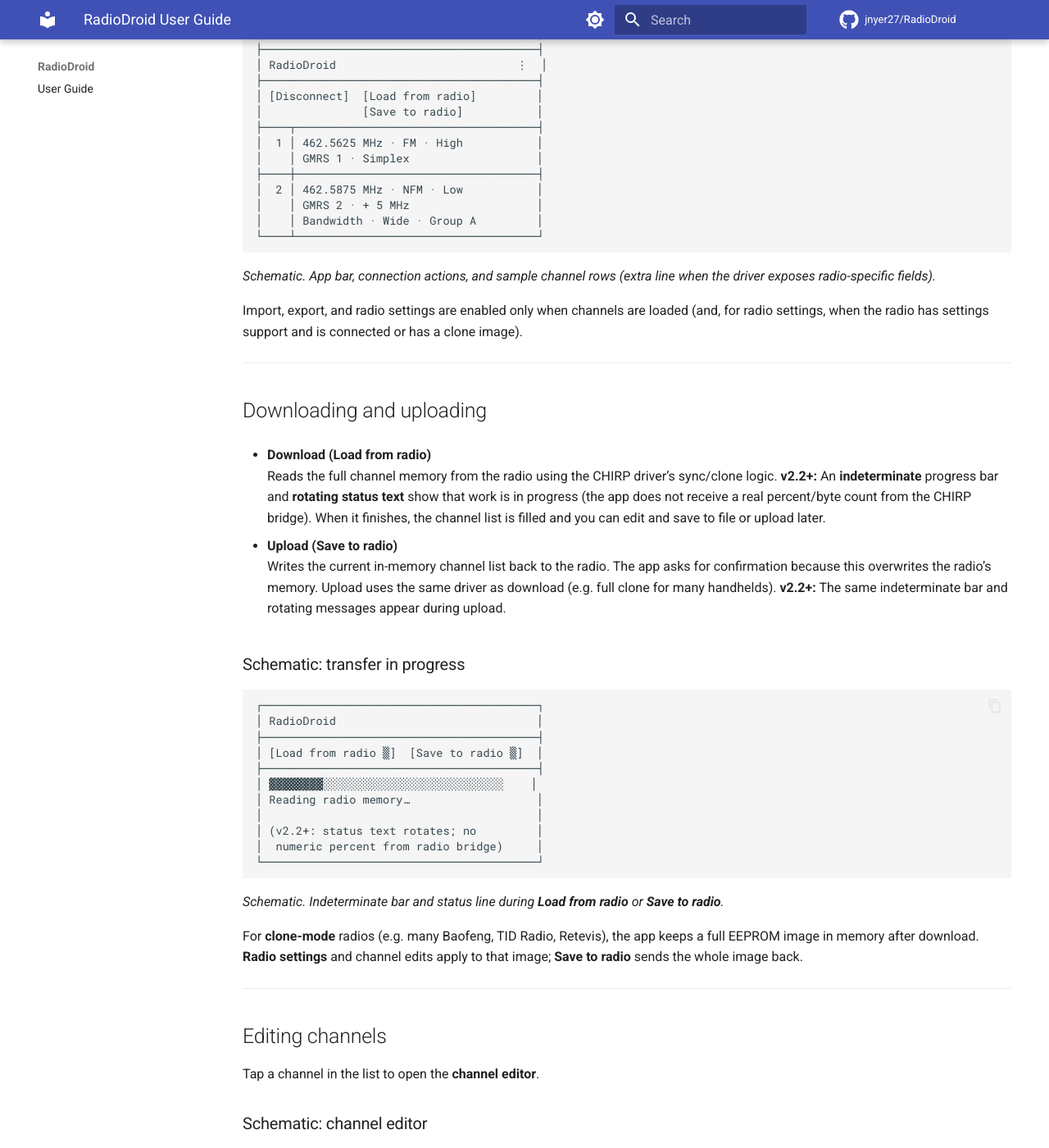
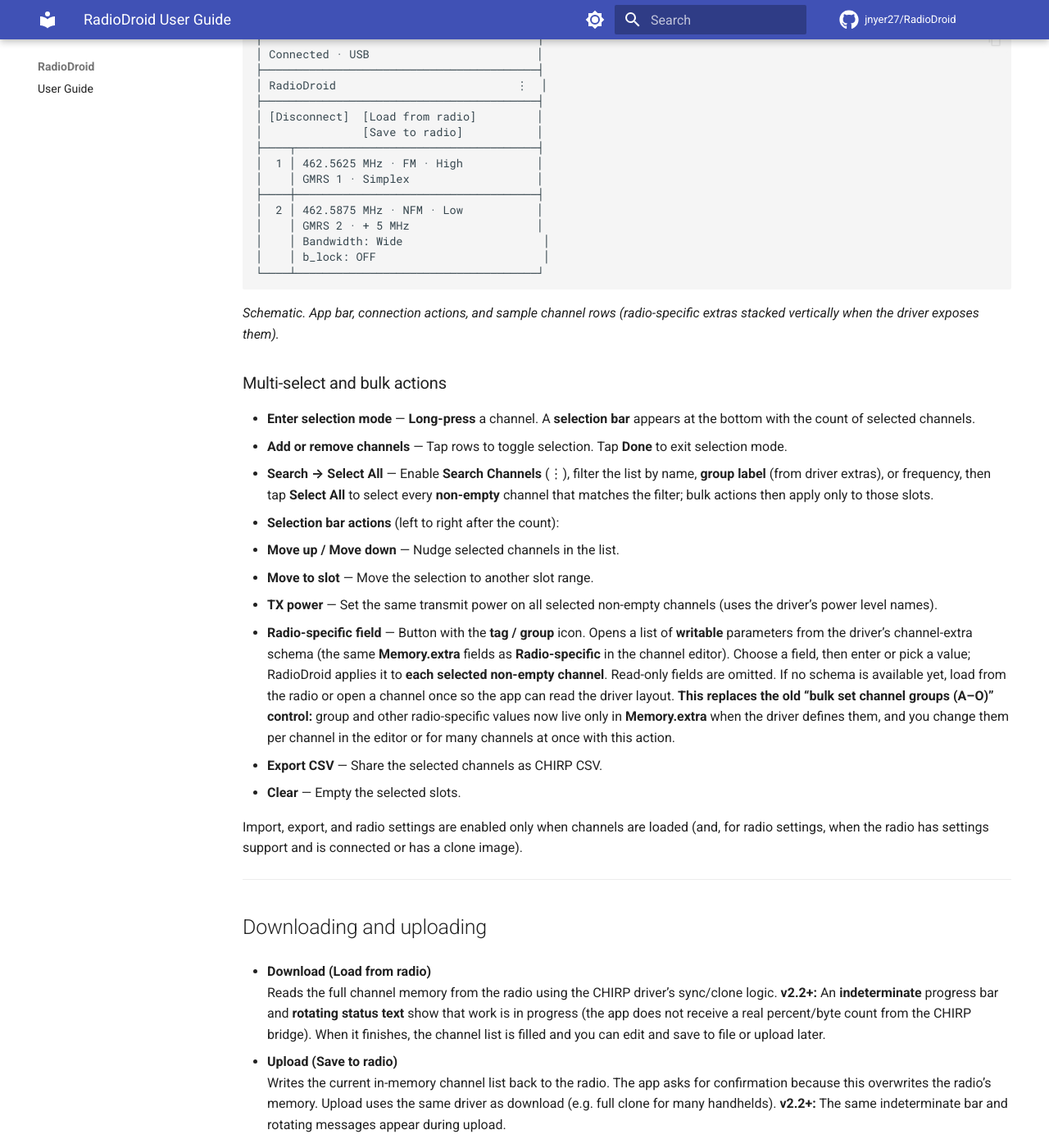
Before and after one commit to jnyer27/RadioDroid, an MkDocs documentation site: the page built from docs/UserGuide.md, in a window 1280 px wide and 1400 px high, scrolled down 3380 px. Shown: the whole window at 82% size. Built offline with MkDocs 1.6.1 and Material for MkDocs 9.7.7, drawn with Linux system fonts in a browser that asks for light colours; comment, search, counter and statistics services are not loaded; some of the changed text lies outside the part shown.

Commit message:
docs(userguide): bulk radio-specific extras; replace bulk groups narrative
- Document selection bar tag/group button as Memory.extra bulk edit.
- Multi-select flow, Search → Select All, other toolbar actions.
- Main list schematic: vertical extra lines; channel editor bullets for extras.

Made-with: Cursor

````diff
--- a/docs/UserGuide.md
+++ b/docs/UserGuide.md
@@ -92,7 +92,7 @@ If connection fails, try another USB cable path, ensure the dongle is powered an
   - **Save to radio** — upload the current channel list back to the radio (clone/sync out). You’ll get a confirmation before overwriting the radio memory.
 - **Channel list** — scrollable list of channels (e.g. 1–198). Each row shows:
   - Channel number, RX frequency, name, power, mode, duplex, and (if enabled) two extra slots you choose in **Customize main screen**.
-  - For radios that support them: **Radio-specific** fields (e.g. groups, bandwidth) under the main row.
+  - For radios that support them: **Radio-specific** lines (**Memory.extra** — e.g. bandwidth, group keys, busy lock) under the main row, one `key: value` per line.
 - **⋮ Menu**
   - **Search Channels** — show a search bar to filter by name, group, or frequency.
   - **Import CHIRP CSV from File…** — load a `.csv` exported from desktop CHIRP.
@@ -122,11 +122,25 @@ If connection fails, try another USB cable path, ensure the dongle is powered an
 ├────┼────────────────────────────────────┤
 │  2 │ 462.5875 MHz · NFM · Low           │
 │    │ GMRS 2 · + 5 MHz                   │
-│    │ Bandwidth · Wide · Group A         │
+│    │ Bandwidth: Wide                     │
+│    │ b_lock: OFF                         │
 └────┴────────────────────────────────────┘
 ```
 
-*Schematic. App bar, connection actions, and sample channel rows (extra line when the driver exposes radio-specific fields).*
+*Schematic. App bar, connection actions, and sample channel rows (radio-specific extras stacked vertically when the driver exposes them).*
+
+### Multi-select and bulk actions
+
+- **Enter selection mode** — **Long-press** a channel. A **selection bar** appears at the bottom with the count of selected channels.
+- **Add or remove channels** — Tap rows to toggle selection. Tap **Done** to exit selection mode.
+- **Search → Select All** — Enable **Search Channels** (⋮), filter the list by name, **group label** (from driver extras), or frequency, then tap **Select All** to select every **non-empty** channel that matches the filter; bulk actions then apply only to those slots.
+- **Selection bar actions** (left to right after the count):
+  - **Move up / Move down** — Nudge selected channels in the list.
+  - **Move to slot** — Move the selection to another slot range.
+  - **TX power** — Set the same transmit power on all selected non-empty channels (uses the driver’s power level names).
+  - **Radio-specific field** — Button with the **tag / group** icon. Opens a list of **writable** parameters from the driver’s channel-extra schema (the same **Memory.extra** fields as **Radio-specific** in the channel editor). Choose a field, then enter or pick a value; RadioDroid applies it to **each selected non-empty channel**. Read-only fields are omitted. If no schema is available yet, load from the radio or open a channel once so the app can read the driver layout. **This replaces the old “bulk set channel groups (A–O)” control:** group and other radio-specific values now live only in **Memory.extra** when the driver defines them, and you change them per channel in the editor or for many channels at once with this action.
+  - **Export CSV** — Share the selected channels as CHIRP CSV.
+  - **Clear** — Empty the selected slots.
 
 Import, export, and radio settings are enabled only when channels are loaded (and, for radio settings, when the radio has settings support and is connected or has a clone image).
 
@@ -190,8 +204,7 @@ Tap a channel in the list to open the **channel editor**.
 - **Power** — transmit power (e.g. High, Low, or driver-specific levels).
 - **Mode** — e.g. FM, NFM, AM, USB (driver-dependent).
 - **TX tone / RX tone** — CTCSS or DCS encode/decode; choose from the tone list or “Off”.
-- **Busy lock** — optional; may be disabled when duplex is not Simplex (driver-dependent).
-- **Radio-specific settings** — extra parameters from the CHIRP driver (e.g. bandwidth, group slots). Shown as spinners or switches when the driver defines options; otherwise as text fields.
+- **Radio-specific settings** — **Memory.extra** parameters from the CHIRP driver (e.g. bandwidth, group membership, busy lock / BCL when exposed as extras). Shown as spinners, switches, or text fields depending on type. Some bool extras are forced off when duplex uses an offset, if the driver requires it.
 
 Tap **Done** to save the channel and return to the list, or **Cancel** to discard changes.
 
````
Also changed, not shown: userguide.md (+18 -5 lines).
